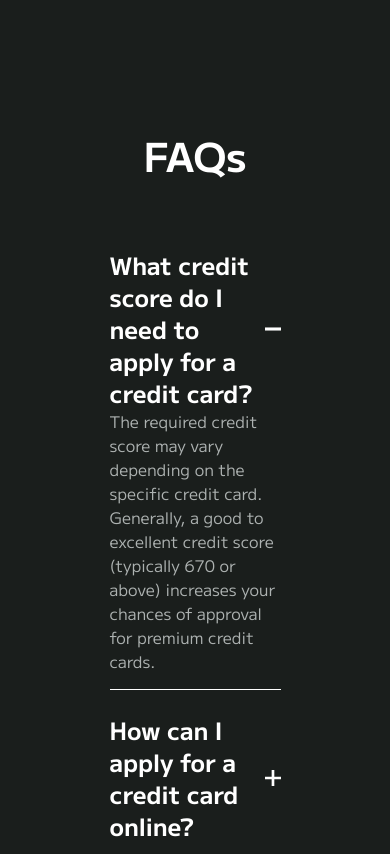
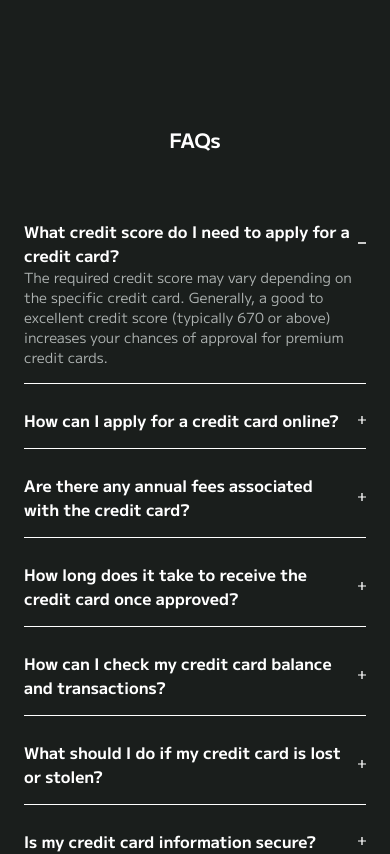
Before and after one commit to Atifsid/green-bank, a React (Vite) app: page / in a window 390 px wide. Shown: the part 4740-5594 px from the top of the page. Built offline with nearby package versions, Linux system fonts and the light colour scheme.

Commit message:
make faq section responsive

```diff
--- a/src/components/Faq.jsx
+++ b/src/components/Faq.jsx
@@ -53,17 +53,17 @@ function Faq() {
 
     return (
         <section className='my-32 flex justify-center px-6 lg:px-2'>
-            <div className='w-[50%]'>
-                <h6 className='ff-m-plus-1-bold text-white text-center text-[40px] mb-16'>FAQs</h6>
+            <div className='lg:w-[50%]'>
+                <h6 className='ff-m-plus-1-bold text-white text-center text-[20px] lg:text-[40px] mb-16'>FAQs</h6>
                 <div className='flex flex-col gap-6'>
                     {faqs.map((faq, idx) => (
                         <div key={`${faq.q}-${idx}`} className='border-b-1 border-white cursor-pointer pb-4' onClick={() => toggleFaq(idx)}>
-                            <div className='flex justify-between items-center'>
-                                <h6 className='text-white ff-m-plus-1-bold text-2xl'>{faq.q}</h6>
-                                {faq.isExpanded && <img src={minus} alt="plus" className='h-4 w-4' />}
-                                {!faq.isExpanded && <img src={plus} alt="plus" className='h-4 w-4' />}
+                            <div className='flex justify-between items-center gap-2'>
+                                <h6 className='text-white ff-m-plus-1-bold text-base lg:text-2xl'>{faq.q}</h6>
+                                {faq.isExpanded && <img src={minus} alt="plus" className='h-2 w-2 lg:h-4 lg:w-4' />}
+                                {!faq.isExpanded && <img src={plus} alt="plus" className='h-2 w-2 lg:h-4 lg:w-4' />}
                             </div>
-                            {faq.isExpanded && <p className='text-gray ff-m-plus-1-regular text-base'>{faq.a}</p>}
+                            {faq.isExpanded && <p className='text-gray ff-m-plus-1-regular text-sm lg:text-base'>{faq.a}</p>}
                         </div>
                     ))}
                 </div>
```
